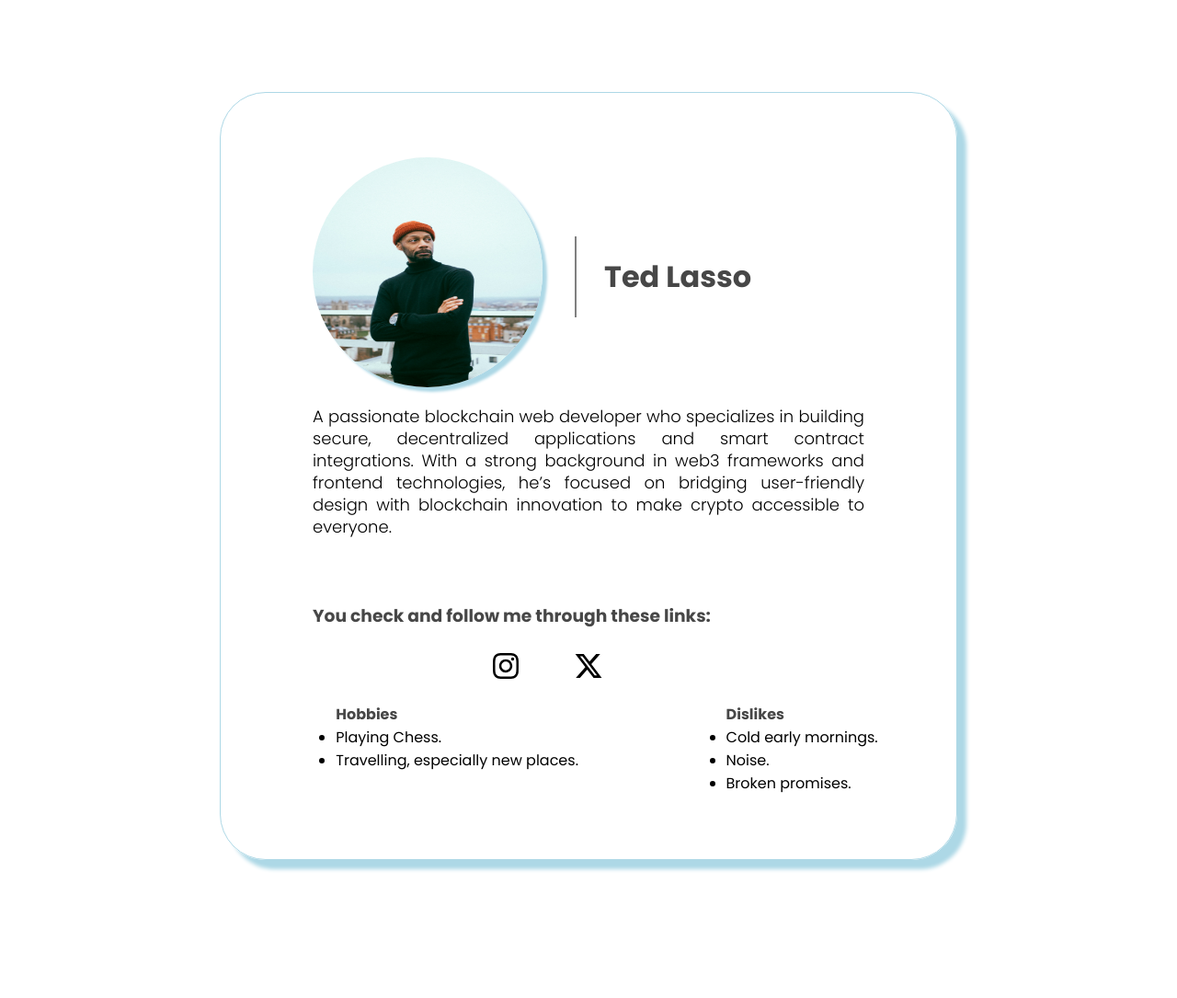
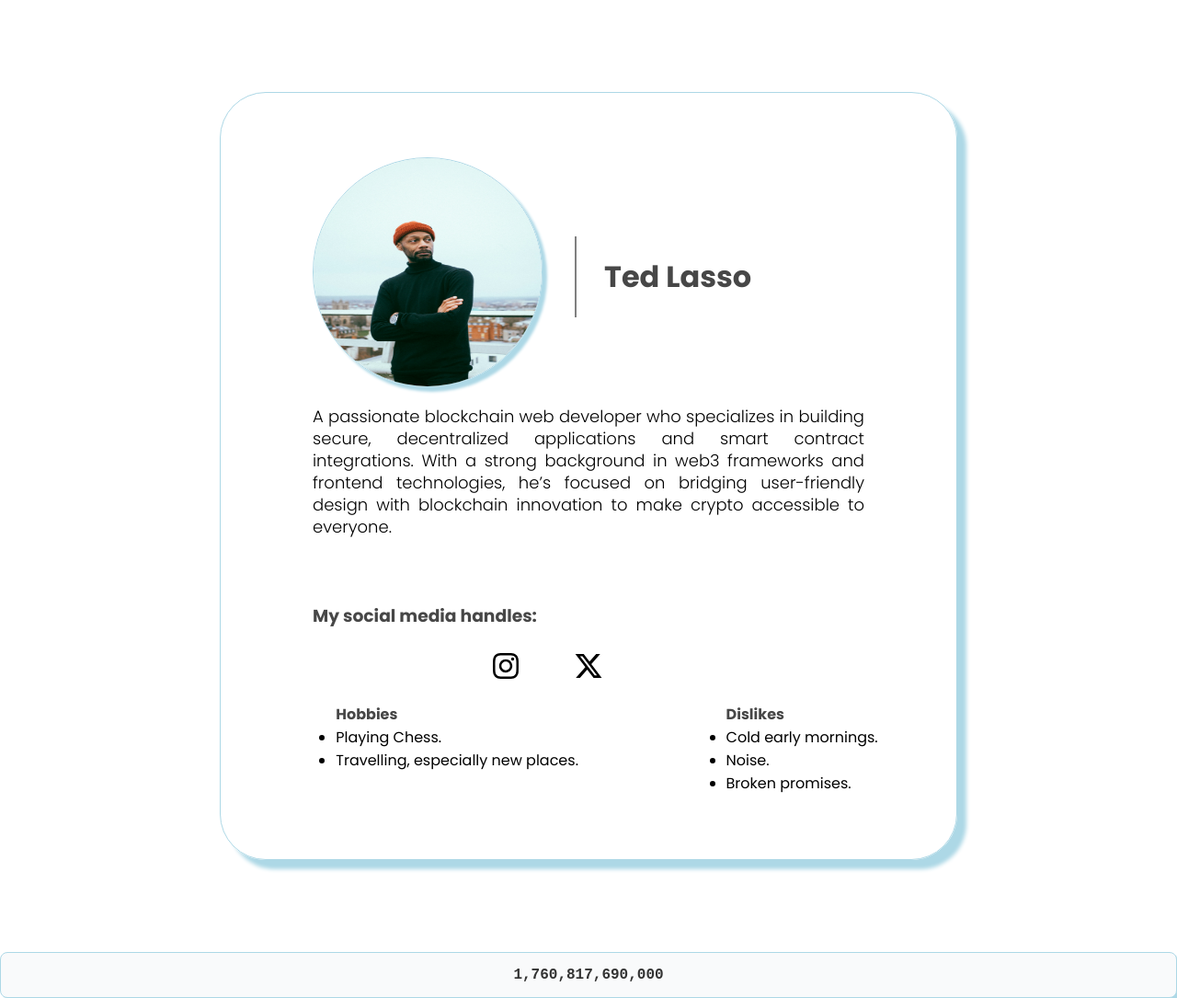
Before and after one commit to mahd1bro/HNGTask, a plain HTML site: page index.html in a window 1280 px wide. Shown: the whole page at 92% size. Before the commit the page ends 1035 px from the top, so only its background shows below. Drawn offline with Linux system fonts and the light colour scheme.

Commit message:
Third commit

```diff
--- a/index.html
+++ b/index.html
@@ -7,6 +7,7 @@
     <link rel="preconnect" href="https://fonts.googleapis.com">
     <link rel="preconnect" href="https://fonts.gstatic.com" crossorigin>
     <link href="https://fonts.googleapis.com/css2?family=Poppins:ital,wght@0,100;0,200;0,300;0,400;0,500;0,600;0,700;0,800;0,900;1,100;1,200;1,300;1,400;1,500;1,600;1,700;1,800;1,900&display=swap" rel="stylesheet">
+    <script src="./script.js" defer></script>
     <title>Document</title>
 </head>
 <body>
@@ -19,6 +20,8 @@
                 <h2 class="name" data-testid="test-user-name">
                     Ted Lasso
                 </h2>
+                <br>
+
             </header>
             <section>
                 <div class="user-bio">
@@ -30,7 +33,7 @@
             <br>
             <br>
             <footer>
-                <h3>You check and follow me through these links:</h3>
+                <h3>My social media handles:</h3>
                 <div class="social-links" data-testid="test-user-social-links">
                     <div class="instagram">
                         <a href="" target="_blank" rel="noopener noreferer"  data-testid="test-user-social-instagram">
@@ -69,9 +72,12 @@
                     </div>
 
                 </div>
+                <div class="user-time" data-testid="test-user-time">0</div>
             </footer>
 
         </div>
+
     </article>
+
 </body>
 </html>
--- a/script.js
+++ b/script.js
@@ -1,7 +1,7 @@
 // Display current timestamp
-const timeElement = document.querySelector('[data-testid="test-profile-card"]');
+const timeElement = document.querySelector('[data-testid="test-user-time"]');
 if (timeElement) {
-  timeElement.textContent = Date.now().toString();
+  timeElement.textContent = Date.now().toLocaleString();
 }
 
 // Verify avatar attributes (optional test logging)
@@ -11,11 +11,11 @@ if (avatar) {
 }
 
 // Ensure all social links exist and have href attributes
-const socialLinks = document.querySelector('[data-testid="user-social-links"]');
+const socialLinks = document.querySelector('[data-testid="test-user-social-links"]');
 if (socialLinks) {
   const links = socialLinks.querySelectorAll('a');
   links.forEach(link => {
-    if (!link.hasAttribute('href') || link.getAttribute('href') === "") {
+    if (!link.hasAttribute('href')) {
       console.warn("Missing href in social link:", link);
     }
   });
--- a/styles.css
+++ b/styles.css
@@ -4,22 +4,6 @@
     font-family: 'Poppins', sans-serif;
     box-sizing: border-box;
 }
-
-header {
-    display: flex;
-    /* justify-content: center; */
-    align-items: center;
-    margin: 20px 0;
-    gap: 25px;
-}
-
-.name {
-    margin-top: 10px;
-    padding: 20px 30px;
-    font-size: 2rem;
-    height: fit-content;
-}
-
 
 .card-container {
     align-items: center;
@@ -34,10 +18,38 @@ header {
     box-shadow: 10px 10px 4px lightblue;
 }
 
+header {
+    display: flex;
+    align-items: center;
+    margin: 20px 0;
+    gap: 25px;
+}
+
+.name {
+    margin-top: 10px;
+    padding: 20px 30px;
+    font-size: 2rem;
+    height: fit-content;
+}
+
+.user-time {
+  font-size: 1rem;
+  color: #333;
+  margin-top: 10px;
+  padding: 15px 20px;
+  font-family: "Courier New", monospace;
+  font-weight: 600;
+  border: 0.5px ridge lightblue;
+  border-radius: 8px;
+  box-shadow: 5px 5px 3px lightblue;
+  background-color: #f9fafb;
+  text-align: center;
+}
+
 .avatar-image {
   width: 250px;
   height: 250px;
-  /* border: 2px ridge gray; */
+  border: 0.5px ridge lightblue;
   border-radius: 50%;
   overflow: hidden;
   margin-right: 10px;
@@ -97,9 +109,11 @@ footer {
 
 }
 
-a:focus {
+a:focus-visible {
+    outline: 3px solid #4f46e5;
+    outline-offset: 2px;
     outline: lightblue;
-    border-radius: 3px;
+    border-radius: 4px;
     transition: 0.2s ease;
 }
 
```
